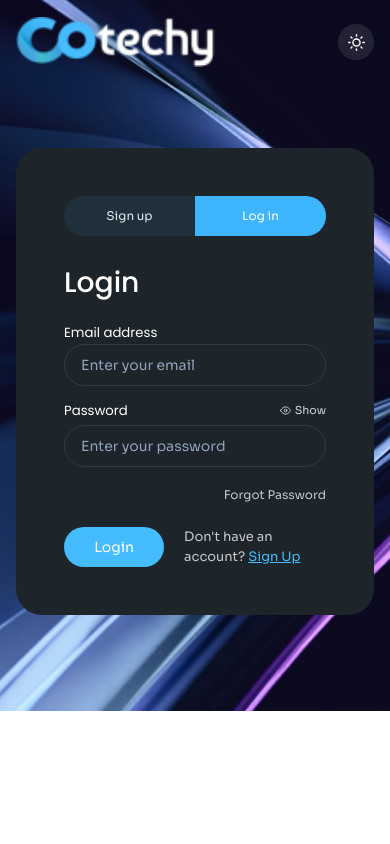
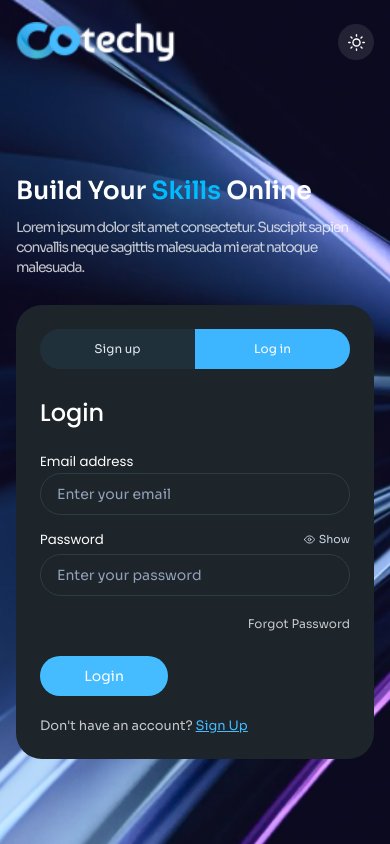
Before and after one commit to Adil-Ir/scalzey-frontend, a React (Vite) app: page /login in a window 390 px wide. Built offline with nearby package versions, Linux system fonts and the light colour scheme.

Commit message:
chat module updated

```diff
--- a/src/components/auth/AuthHero.tsx
+++ b/src/components/auth/AuthHero.tsx
@@ -1,8 +1,8 @@
 export const AuthHero = () => {
   return (
     <main className="w-full">
-      <h1 className="font-semibold text-[40px] md:text-[72px] lg:text-[90px] xl:text-[108px] leading-[112%] lg:tracking-[-6px] xl:tracking-[-10px] text-white">
-        Build Your{" "}<br />
+      <h1 className="font-semibold text-[25px] lg:text-[72px] xl:text-[90px] 2xl:text-[108px] leading-[112%] mb-3 lg:tracking-[-6px] xl:tracking-[-10px] text-white">
+        Build Your{" "}<br className="md:block hidden" />
         <span className="text-sky-400 drop-shadow-[0_0_25px_rgba(56,189,248,0.8)]">
           Skills
         </span>{" "}
--- a/src/layouts/AuthLayout.tsx
+++ b/src/layouts/AuthLayout.tsx
@@ -11,7 +11,7 @@ export const AuthLayout = () => {
 
   return (
     <div
-      className="min-h-full relative flex flex-col"
+      className="min-h-screen relative flex flex-col"
       style={{
         backgroundImage: `url(${authHeroBg})`,
         backgroundSize: "cover",
@@ -19,14 +19,15 @@ export const AuthLayout = () => {
         backgroundRepeat: "no-repeat",
       }}
     >
-      <div className="max-w-360 mx-auto min-h-full w-full p-4 md:p-6 xl:p-10 flex flex-col flex-1">
+      <div className="max-w-360 mx-auto min-h-screen w-full p-4 md:p-6 xl:p-10 flex flex-col flex-1">
         {/* Theme toggle — top right */}
         <div className="w-full flex justify-between items-center">
-          <div className="">
+          <div className="relative z-10">
             <img
               src={logo}
               alt="Cotechy"
-              className="w-50 h-13 object-contain"
+
+              className="xl:w-50  w-40 h-13 object-contain"
             />
           </div>
           <button
@@ -40,17 +41,17 @@ export const AuthLayout = () => {
         </div>
 
         <div className="flex-1 min-h-0 flex items-center w-full overflow-y-auto">
-          <div className="w-full grid grid-cols-1 lg:grid-cols-2 gap-10 lg:gap-10 xl:gap-">
+          <div className="w-full grid grid-cols-1 lg:grid-cols-2 gap-7">
 
-            <div className="hidden lg:flex w-full justify-center lg:justify-end">
-              <div className="w-full py-20 flex justify-center items-center">
+            <div className="flex w-full justify-center lg:justify-end">
+              <div className="w-full pt-10 flex justify-center items-center">
                 <AuthHero />
               </div>
             </div>
 
             {/* Right auth card container */}
             <div className="w-full flex justify-center lg:justify-start">
-              <div className="w-full py-20">
+              <div className="w-full md:py-10">
                 <Outlet />
               </div>
             </div>
--- a/src/pages/forgot-password/components/ForgotPasswordForm.tsx
+++ b/src/pages/forgot-password/components/ForgotPasswordForm.tsx
@@ -41,7 +41,7 @@ export const ForgotPasswordForm = () => {
 
   return (
     <form onSubmit={handleSubmit(onSubmit)} className="space-y-5">
-      <div className="mb-10">
+      <div className="lg:mb-10">
         <label
           className="font-poppins text-[13.259px] font-normal leading-none text-gray-900 dark:text-white"
           htmlFor="email"
@@ -64,7 +64,7 @@ export const ForgotPasswordForm = () => {
 
       <button
         type="submit"
-        className="mt-4 inline-flex w-32 items-center justify-center rounded-full bg-[#44BCFF] px-5 py-2.5 text-sm text-white"
+        className="lg:mt-4 inline-flex w-32 items-center justify-center rounded-full bg-[#44BCFF] px-5 py-2.5 text-sm text-white"
       >
         Submit
       </button>
--- a/src/pages/forgot-password/index.tsx
+++ b/src/pages/forgot-password/index.tsx
@@ -4,8 +4,8 @@ import { IoIosArrowBack } from "react-icons/io";
 
 export const ForgotPasswordPage = () => {
   return (
-    <section className="w-full rounded-[26.53px] bg-white dark:bg-[#1D242A] px-17.5 pt-12.25 pb-24.5">
-      <div className="xl:mb-24 lg:mb-20 md:mb-16 mb-10 flex items-center justify-between">
+    <section className="w-full rounded-[26.53px] bg-white dark:bg-[#1D242A] xl:px-17.5 px-7 xl:pt-12.25 pt-7 xl:pb-24.5 pb-10">
+      <div className="xl:mb-24 lg:mb-20 md:mb-16 mb-6 flex items-center justify-between">
         <Link
           to="/login"
           className="inline-flex h-11 w-11 items-center justify-center rounded-lg text-lg bg-gray-100 text-gray-600 dark:bg-[#20303B] dark:text-white"
@@ -15,8 +15,8 @@ export const ForgotPasswordPage = () => {
       </div>
 
       <div className="space-y-6">
-        <div className="space-y-1.5 xl:mb-10 mb-6">
-          <h2 className="font-poppins text-[28.23px] font-medium leading-none text-gray-900 dark:text-white">
+        <div className="space-y-1.5 xl:mb-10 mb-4">
+          <h2 className="font-poppins lg:text-[28.23px] text-2xl font-medium leading-none text-gray-900 dark:text-white">
             Forgot Password
           </h2>
           <p className="text-sm text-gray-500 dark:text-[#FFFFFFBF]">
--- a/src/pages/login/components/LoginForm.tsx
+++ b/src/pages/login/components/LoginForm.tsx
@@ -101,7 +101,7 @@ export const LoginForm = () => {
         </Link>
       </div>
 
-      <div className="xl:mt-12 lg:mt-10 md:mt-8 mt-6 flex items-center gap-5">
+      <div className="xl:mt-12 lg:mt-10 md:mt-8 mt-6 flex sm:flex-row flex-col sm:items-center gap-5">
         <button
           type="submit"
           className="inline-flex w-32 items-center justify-center rounded-full bg-[#44BCFF] px-5 py-2.5 text-sm text-white"
--- a/src/pages/login/index.tsx
+++ b/src/pages/login/index.tsx
@@ -3,12 +3,12 @@ import TabPills from "../signup/components/TabPills";
 
 export const LoginPage = () => {
   return (
-    <section className="w-full rounded-[26px] bg-white dark:bg-[#1D242A] p-12 xl:p-16">
+    <section className="w-full rounded-[26px] bg-white dark:bg-[#1D242A] md:p-12 p-6 xl:p-16">
       <TabPills />
       <div className="space-y-6">
         <div className="space-y-1.5">
           <div className="2xl:mb-10 xl:mb-8 mb-6">
-            <h2 className="font-poppins text-[28.23px] font-medium leading-none text-gray-900 dark:text-white">
+            <h2 className="font-poppins md:text-[28.23px] text-2xl font-medium leading-none text-gray-900 dark:text-white">
               Login
             </h2>
           </div>
--- a/src/pages/new-password/index.tsx
+++ b/src/pages/new-password/index.tsx
@@ -4,7 +4,7 @@ import { Link } from "react-router-dom";
 
 export const NewPasswordPage = () => {
   return (
-    <section className="w-full rounded-[26px] bg-white dark:bg-[#1D242A] p-12 xl:p-16">
+    <section className="w-full rounded-[26px] bg-white dark:bg-[#1D242A] p-7 xl:p-16">
       <div className="mb-22.75 flex items-center justify-between">
         <Link
           to="/forgot-password"
```
